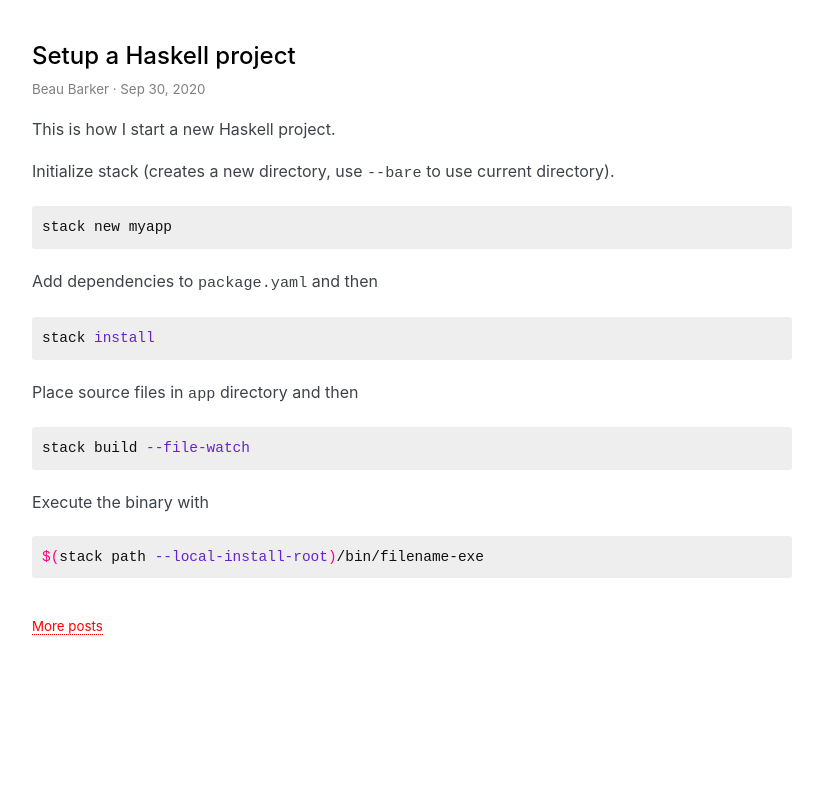
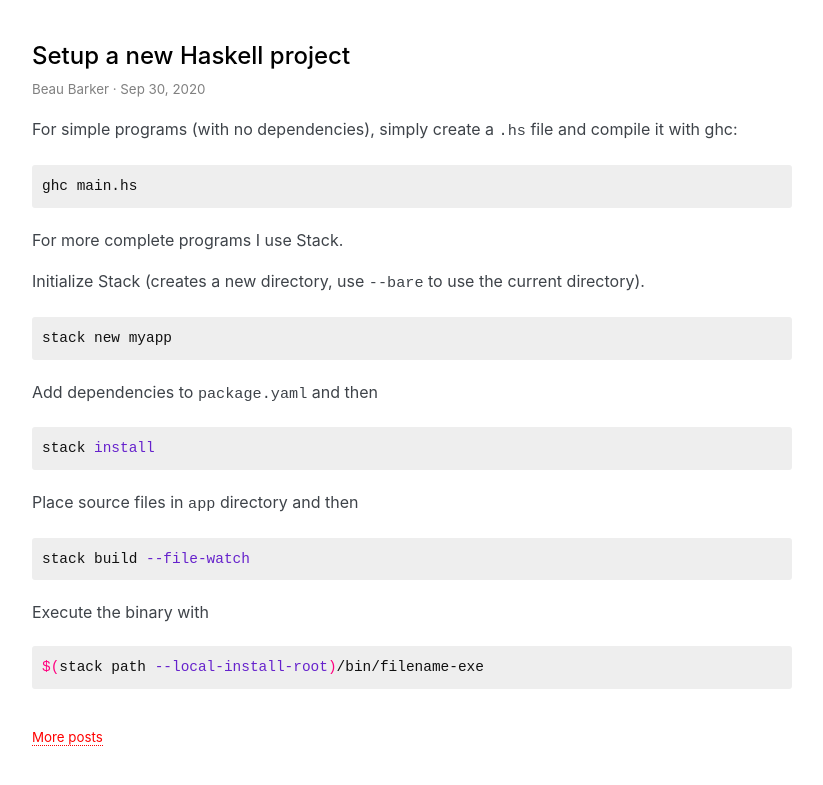
Before and after one commit to explodinglabs/explodinglabs.github.io, a Jekyll site: the page built from _posts/2020-09-30-setup-haskell-project.markdown, in a window 1280 px wide. Shown: the top 785 px of the page, without its empty margins (228-1051 px from the left). Built offline with Jekyll 4.4.1, drawn with Linux system fonts in a browser that asks for light colours; some web fonts are replaced.

Commit message:
Update haskell post

````diff
--- a/_posts/2020-09-30-setup-haskell-project.markdown
+++ b/_posts/2020-09-30-setup-haskell-project.markdown
@@ -1,11 +1,19 @@
 ---
 layout: post
-title: "Setup a Haskell project"
+title: "Setup a new Haskell project"
 permalink: /haskell/setup
 ---
-This is how I start a new Haskell project.
+For simple programs (with no dependencies), simply create a `.hs` file and
+compile it with ghc:
 
-Initialize stack (creates a new directory, use `--bare` to use current directory).
+```sh
+ghc main.hs
+```
+
+For more complete programs I use Stack.
+
+Initialize Stack (creates a new directory, use `--bare` to use the current
+directory).
 ```sh
 stack new myapp
 ```
````
